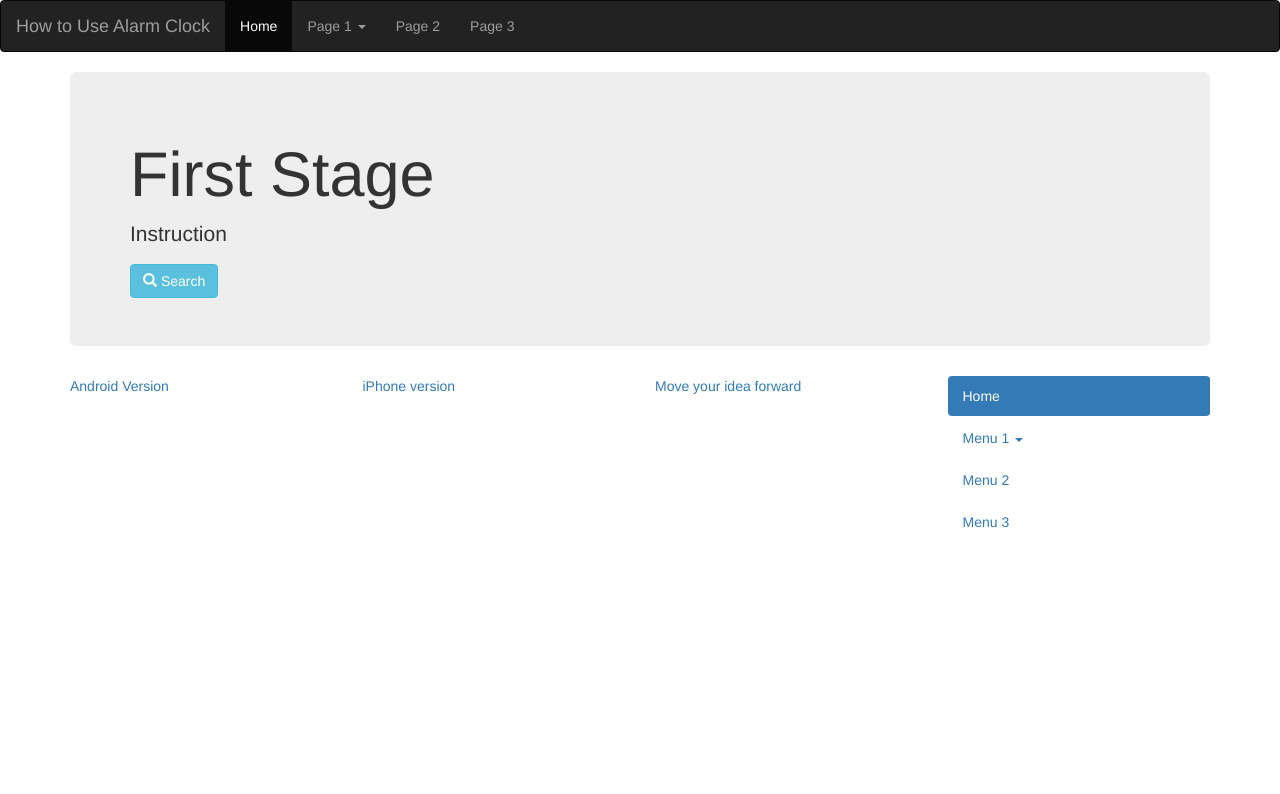
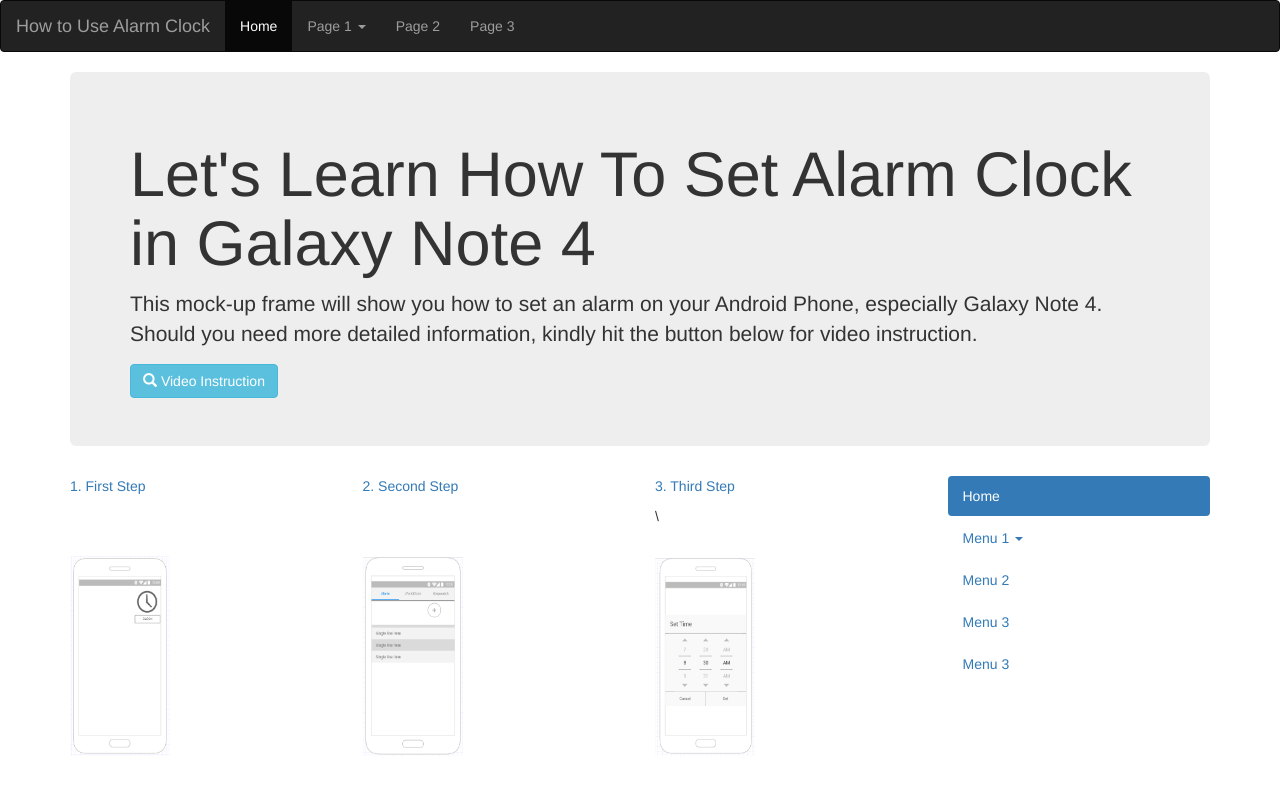
Before and after one commit to JJJollie/W01_wireframe_exercise_youna, a plain HTML site: page index.html in a window 1280 px wide. Drawn offline with nearby package versions, Linux system fonts and the light colour scheme.

Commit message:
Update index.html

```diff
--- a/index.html
+++ b/index.html
@@ -1,7 +1,7 @@
 <!DOCTYPE html>
 <html lang="en">
 <head>
-  <title>Youna's Alarm Clock</title>
+  <title>Wireframe Practice - Alarm Clock</title>
   <meta charset="utf-8">
   <meta name="viewport" content="width=device-width, initial-scale=1">
   <link rel="stylesheet" href="http://maxcdn.bootstrapcdn.com/bootstrap/3.3.5/css/bootstrap.min.css">
@@ -34,34 +34,49 @@
 
 <div class="container">
   <div class="jumbotron">
-    <h1>First Stage</h1>
-    <p>Instruction</p>
-    <a href="#" class="btn btn-info btn-sm-right"><span class="glyphicon glyphicon-search"></span> Search</a>
+    <h1>Let's Learn How To Set Alarm Clock in Galaxy Note 4</h1>
+    <p>This mock-up frame will show you how to set an alarm on your Android Phone, especially Galaxy Note 4.
+    Should you need more detailed information, kindly hit the button below for video instruction.</p>
+    <a href="https://www.youtube.com/watch?v=2fxQbm8ZLnY" class="btn btn-info btn-sm-right"><span class="glyphicon glyphicon-search"></span> Video Instruction</a>
   </div>
 
   <div class="row">
     <div class="col-md-3">
-      <p><a href="alarmclock.gliffy" target="new">Android Version</a></p>
+      <p><a href="#" target="new">1. First Step</a></p>
+      <br>
+      <p> </p>
+      <br>
+      <img src="images/alarm2.png" alt="alarmclock1" style="width:100px;height:200px;">
     </div>
     <div class="col-md-3">
-      <p><a href="http://creately.com/diagram/example/hebabqbz1/Alarm%20clock" target="new">iPhone version</a></p>
+      <p><a href="#" target="new">2. Second Step</a></p>
+      <br>
+      <p>      </p>
+      <br>
+      <img src="images/alarm3.png" alt="alarmclock1" style="width:100px;height:200px;">
     </div>
     <div class="col-md-3">
-      <p><a href="https://cacoo.com/lang/en/home" target="new">Move your idea forward</a></p>
+      <p><a href="#" target="new">3. Third Step</a></p>\
+      <br>
+      <p></p>
+      <br>
+      <img src="images/alarm4.png" alt="alarmclock1" style="width:100px;height:200px;">
     </div>
     <div class="col-md-3">
       <ul class="nav nav-pills nav-stacked">
         <li class="active"><a href="#">Home</a></li>
         <li class="dropdown">
-          <a class="dropdown-toggle" data-toggle="dropdown" href="#">Menu 1 <span class="caret"></span></a>
+          <a class="dropdown-toggle" data-toggle="dropdown" href="images/alarm1.png" target="new">Menu 1 <span class="caret"></span></a>
           <ul class="dropdown-menu">
-            <li><a href="#">Submenu 1-1</a></li>
-            <li><a href="#">Submenu 1-2</a></li>
-            <li><a href="#">Submenu 1-3</a></li>
+            <li><a href="images/alarm1.png">Submenu 1-1</a></li>
+            <li><a href="images/alarm2.png">Submenu 1-2</a></li>
+            <li><a href="images/alarm3.png">Submenu 1-3</a></li>
+            <li><a href="images/alarm4.png">Submenu 1-4</a></li>
           </ul>
         </li>
-        <li><a href="#">Menu 2</a></li>
-        <li><a href="#">Menu 3</a></li>
+        <li><a href="images/alarm2.png" target="new">Menu 2</a></li>
+        <li><a href="images/alarm3.png" target="_top">Menu 3</a></li>
+        <li><a href="images/alarm4.png" target="_blank">Menu 3</a></li>
       </ul>
     </div>
     <div class="clearfix visible-lg"></div>
```
